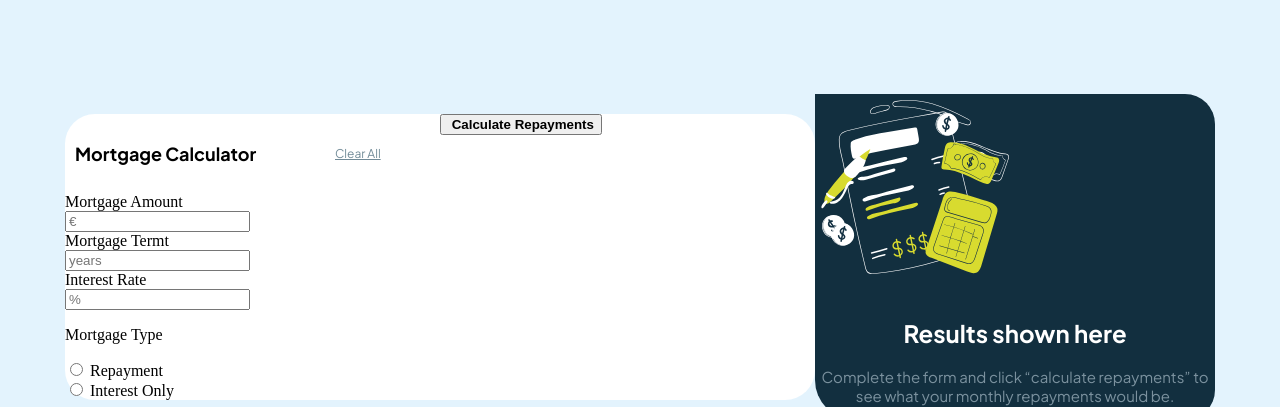
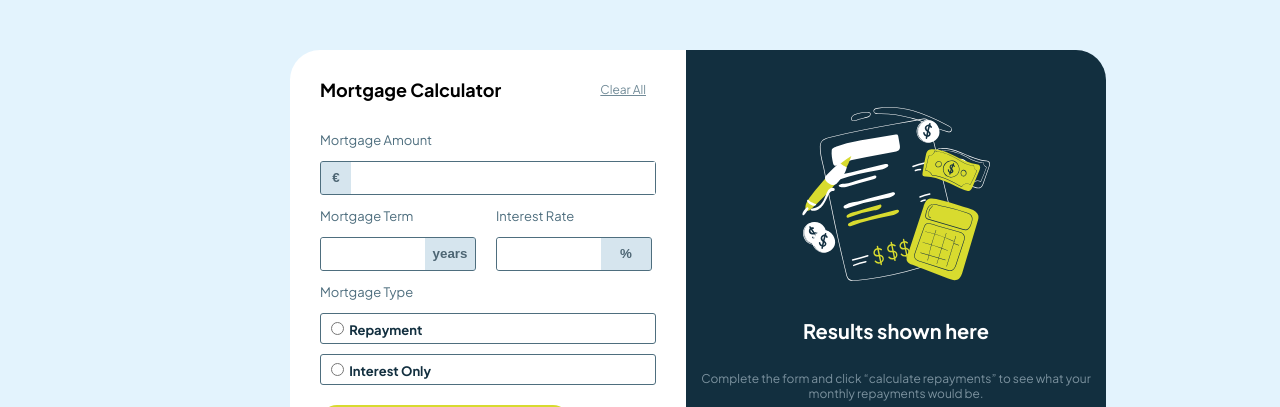
Before and after one commit to t3jjang/mortgage-repayment-calculator-main, a plain HTML site: page mortgage-repayment-calculator-main/index.html in a window 1280 px wide. Shown: the part 151-558 px from the top of the page. Drawn offline with Linux system fonts and the light colour scheme.

Commit message:
Complete UI

```diff
--- a/mortgage-repayment-calculator-main/index.html
+++ b/mortgage-repayment-calculator-main/index.html
@@ -11,61 +11,77 @@
   <!-- Feel free to remove these styles or customise in your own stylesheet 👍 -->
   <link rel="stylesheet" href="style.css">
 </head>
+
 <body>
+
   <div class="frame">
     <div class="outer_box">
-
       <div class="left_side">
         <div class="section1">
           <h3><b>Mortgage Calculator</b></h3>
           <p class="clear">Clear All</p>
         </div>
+        <div class="section2">
+          <div class="item">
+            <p class="label_">Mortgage Amount</p>
+            <div class="text_field">
+              <button class="plac"><b>&#8364;</b></button>
+              <input type="text" class="text_box">
+            </div>
+          </div>
+          <div class="item_box">
+            <div class="item">
+              <p class="label_">Mortgage Term</p>
+              <div class="text_field_1">
+                <input type="text" class="text_box_1">
+                <button class="plac_1"><b>years</b></button>
+              </div>
+            </div>
+            <div class="item">
+              <p class="label_">Interest Rate</p>
+              <div class="text_field_1">
+                <input type="text" class="text_box_1">
+                <button class="plac_1"><b>&#37;</b></button>
+              </div>
+            </div>
+          </div>
+          <div class="type">
+            <p class="title2">Mortgage Type</p>
 
-        <div class="section2">
-            <div class="form_item">
-              <p class="ilabel">Mortgage Amount</p>
-              <input type="text" label="Amount" class="text_box" placeholder="&#8364;">
+            <div class="rdo">
+              <input type="radio" name="mtype" class="rd" value="Repayment">
+              <label for="repayment" class="lname"><b>Repayment</b></label><br>
             </div>
 
-            <div class="form_item">
-              <p class="ilabel">Mortgage Termt</p>
-              <input type="text" label="Years" class="text_box" placeholder="years">
+            <div class="rdo">
+              <input type="radio" name="mtype" class="rd" value="Interest Only">
+              <label for="interest" class="lname"><b>Interest Only</b></label><br>
             </div>
-
-            <div class="form_item"></div>
-              <p class="ilabel">Interest Rate</p>
-              <input type="text" label="Rate" class="text_box" placeholder="&#37;">
-            </div>
-
-            <div class="mor_type">
-              <p class="title2">Mortgage Type</p>
-              <input type="radio" name="type" class="r1" value="Repayment">
-              <label for="repayment">Repayment</label><br>
-              <input type="radio" name="type" class="r1" value="Interest Only">
-              <label for="interest">Interest Only</label><br>
-            </div>
-      </div>
-
+          </div>
+        </div>
         <div class="section3">
-          <button class="calculation">
-            <img src="" alt="">
-            <b>Calculate Repayments</b>
+          <button class="calculator">
+            <img src="assets/images/icon-calculator.svg" alt="Logo" class="logo">
+            <p class="btitle"><b>Calculate Repayments</b></p>
           </button>
         </div>
       </div>
 
       <div class="right_side">
         <div class="context">
-          <img src="assets/images/illustration-empty.svg" alt="" class="pic">
+          <img src="assets/images/illustration-empty.svg" alt="Calculator" class="pic">
           <h2>Results shown here</h2>
-          <p class="btext">Complete the form and click “calculate repayments” to see what
-            your monthly repayments would be.</p>
+          <p class="btext">Complete the form and click “calculate repayments” to see what your monthly repayments would be.</p>
         </div>
       </div>
-
     </div>
   </div>
-  <!--
+
+  <script src="script.js"></script>
+</body>
+</html>
+
+<!--
 
   Your results
 
@@ -77,7 +93,3 @@
   Total you'll repay over the term
 
   -->
-
-  <script src="script.js"></script>
-</body>
-</html>
--- a/mortgage-repayment-calculator-main/style.css
+++ b/mortgage-repayment-calculator-main/style.css
@@ -15,21 +15,24 @@ body {
     background-color: #fff;
     display: grid;
     grid-template-columns: repeat(2, 1fr);
-    width: 750px;
+    width: 700px;
     border-radius: 30px;
 }
 
-.section1 {
-    margin: 10px;
+.left_side {
+    margin: 10px 30px 20px 30px;
     font-family: 'Plus Jakarta Sans';
     src: url(https://fonts.google.com/specimen/Plus+Jakarta+Sans);
+}
+
+.section1 {
     display: grid;
     grid-template-columns: repeat(2, 1fr);
 }
 
 h3 {
     font-size: 18px;
-    width: 250px;
+    width: 200px;
 }
 
 .clear {
@@ -38,20 +41,114 @@ h3 {
     padding: 10px;
     opacity: 0.8;
     text-decoration: underline;
+    text-align: right;
+}
+
+.section2 {
+    color: hsl(200, 24%, 40%);
+    font-size: 13px;
+}
+
+.text_box {
+    border: none;
+    width: 300px;
+    height: 30px;
+}
+
+.item {
+    width: 100%;
+}
+
+.item_box {
+    display: flex;
+    width: 300px;
+}
+
+.text_box_1 {
+    border: none;
+    border-radius: 3px;
+    width: 100px;
+    height: 30px;
+
+}
+
+.rdo {
+    border: 1px hsl(200, 24%, 40%) solid;
+    border-radius: 3px;
+    padding: 5px;
+    margin-bottom: 10px;
+}
+
+.lname {
+    color: hsl(202, 55%, 16%);
 }
 
 .ilabel {
     margin: 0;
 }
 
+.text_field {
+    display: flex;
+    border: 1px hsl(200, 24%, 40%) solid;
+    border-radius: 3px;
+}
+
+.text_field_1 {
+    display: flex;
+    border: 1px hsl(200, 24%, 40%) solid;
+    border-radius: 3px;
+    margin-right: 20px;
+}
+
+.plac {
+    width: 30px;
+    border: none;
+    background-color: hsl(203, 41%, 72%, 0.4);
+    color: hsl(202, 55%, 16%, 0.7);
+    font-weight: bold;
+}
+
+.plac_1 {
+    width: 50px;
+    border: none;
+    background-color: hsl(203, 41%, 72%, 0.4);
+    color: hsl(202, 55%, 16%, 0.7);
+    font-weight: bold;
+}
+
 .section3 {
+    margin-top: 20px;
+}
 
+.calculator {
+    background-color: hsl(61, 70%, 52%);
+    width: 250px;
+    height: 40px;
+    border: none;
+    border-radius: 17px;
+    padding: 10px;
+    display: flex;
+    justify-content: center;
+    align-items: center;
+}
+
+.btitle {
+    text-align: center;
+    margin-left: 15px;
+    opacity: 0.9;
 }
 
 .right_side {
     background-color: hsl(202, 55%, 16%);
     border-radius: 0 30px 30px 40px;
     display: flex;
+    justify-content: center;
+    align-items: center;
+}
+
+.context {
+    display: flex;
+    flex-direction: column;
     justify-content: center;
     align-items: center;
 }
@@ -64,7 +161,7 @@ h3 {
 h2 {
     color: #fff;
     text-align: center;
-    font-style: 18px;
+    font-size: 20px;
     font-family: 'Plus Jakarta Sans';
     src: url(https://fonts.google.com/specimen/Plus+Jakarta+Sans);
 }
@@ -73,7 +170,8 @@ h2 {
     color: hsl(202, 86%, 94%);
     opacity: 0.5;
     text-align: center;
-    font-size: 15px;
+    font-size: 12px;
+    padding: 0px 10px;
     width: 400px;
     font-family: 'Plus Jakarta Sans';
     src: url(https://fonts.google.com/specimen/Plus+Jakarta+Sans);
```
